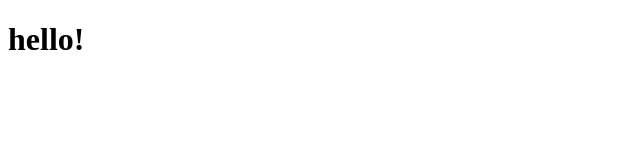
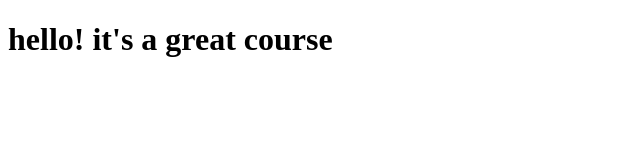
Before and after one commit to erezattar88/coursera-test, a plain HTML site: page site/index.html in a window 1280 px wide. Shown: the whole page, without its empty margins (0-640 px from the left). Drawn offline with Linux system fonts and the light colour scheme.

Commit message:
small change.

```diff
--- a/site/index.html
+++ b/site/index.html
@@ -4,6 +4,6 @@
 	<title>Hello</title>
 </head>
 <body>
-<h1>hello!</h1>
+<h1>hello! it's a great course</h1>
 </body>
 </html>
```
